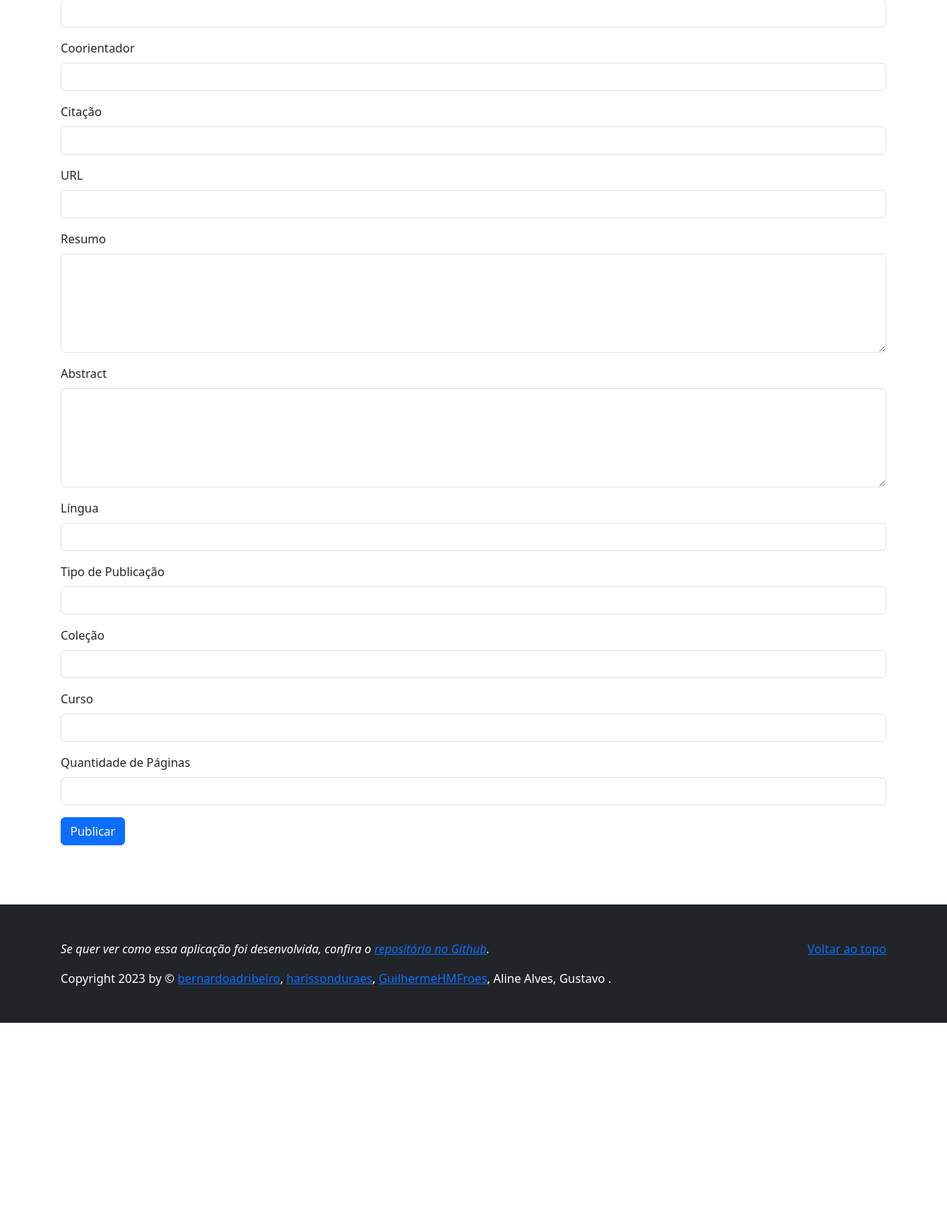
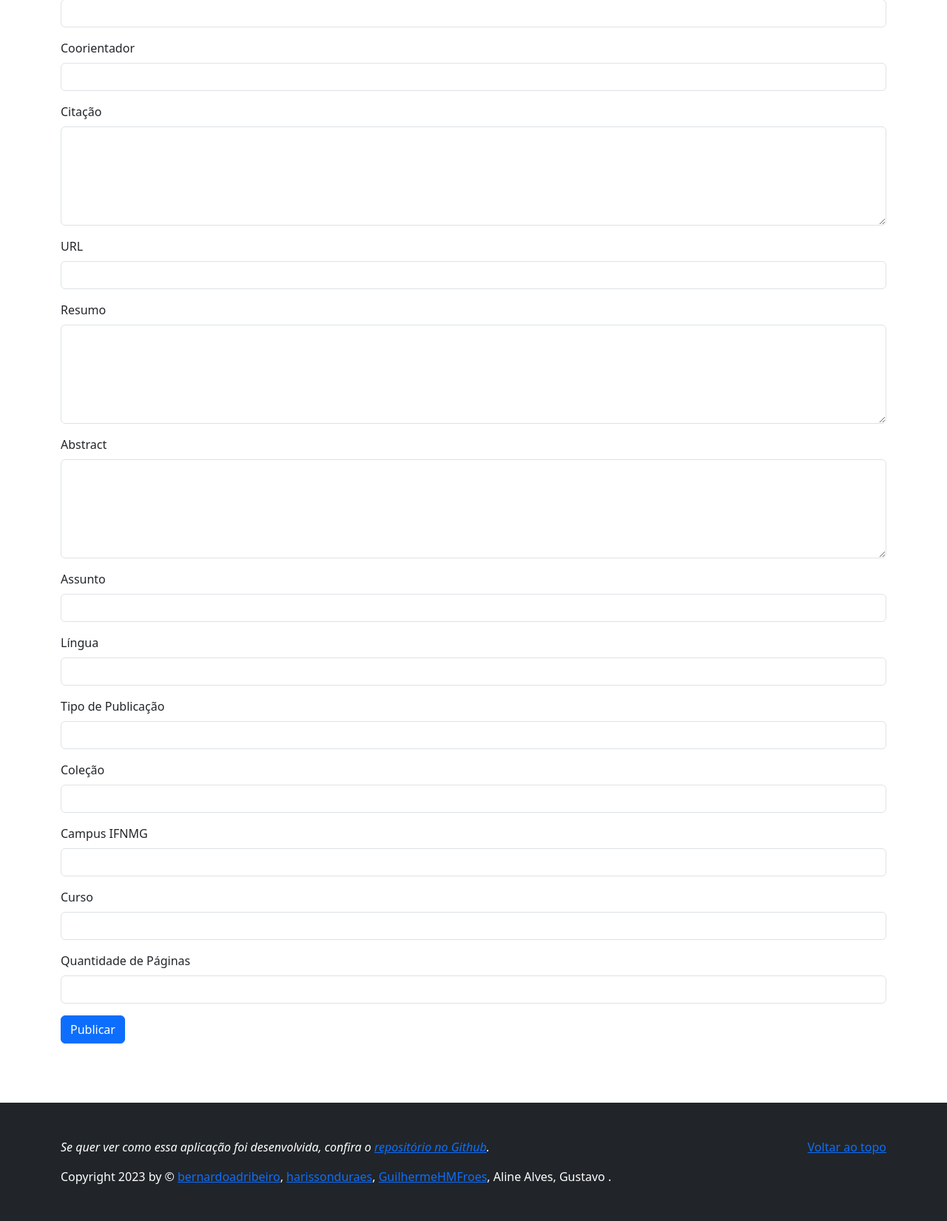
Before and after one commit to bernardoadribeiro/sistema-controle-publicacoes-cientificas, a Flask app: page /publicacoes/nova-publicacao/ in a window 1280 px wide. Shown: the part 317-1968 px from the top of the page at 74% size. Before the commit the page ends 1700 px from the top, so only its background shows below. Run offline with Flask 3, Linux system fonts and the light colour scheme.

Commit message:
feat: add novos campos ao formulario nova-publicacao

```diff
--- a/publicacoes_cientificas/templates/publicacoes/nova-publicacao.html
+++ b/publicacoes_cientificas/templates/publicacoes/nova-publicacao.html
@@ -27,7 +27,7 @@
         </div>
         <div class="mb-3">
             <label for="citacao" class="form-label">Citação</label>
-            <input type="text" class="form-control" id="citacao" name="citacao">
+            <textarea type="text" class="form-control" id="citacao" name="citacao" rows="5"></textarea>
         </div>
         <div class="mb-3">
             <label for="url" class="form-label">URL</label>
@@ -42,6 +42,10 @@
             <textarea class="form-control" id="abstract" name="abstract" rows="5" required></textarea>
         </div>
         <div class="mb-3">
+            <label for="lingua" class="form-label">Assunto</label>
+            <input type="text" class="form-control" id="assunto" name="assunto" required>
+        </div>
+        <div class="mb-3">
             <label for="lingua" class="form-label">Língua</label>
             <input type="text" class="form-control" id="lingua" name="lingua" required>
         </div>
@@ -52,6 +56,10 @@
         <div class="mb-3">
             <label for="colecao" class="form-label">Coleção</label>
             <input type="text" class="form-control" id="colecao" name="colecao">
+        </div>
+        <div class="mb-3">
+            <label for="curso" class="form-label">Campus IFNMG</label>
+            <input type="text" class="form-control" id="ifnmg_campus" name="ifnmg_campus">
         </div>
         <div class="mb-3">
             <label for="curso" class="form-label">Curso</label>
```
